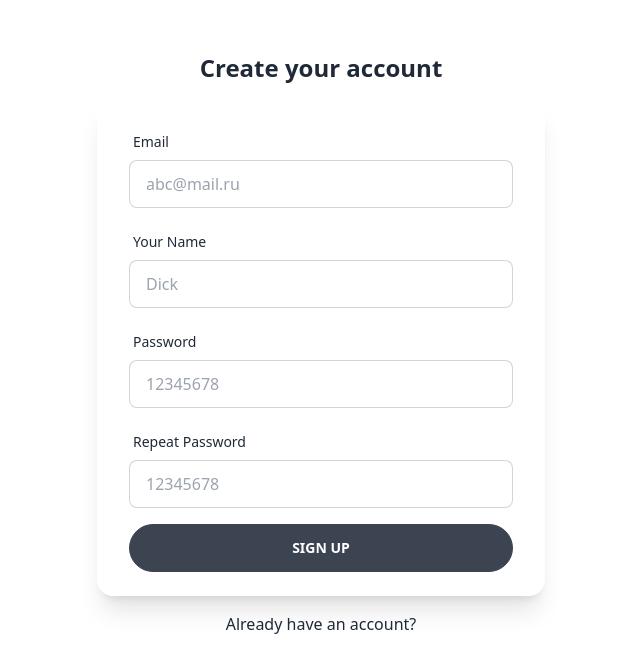
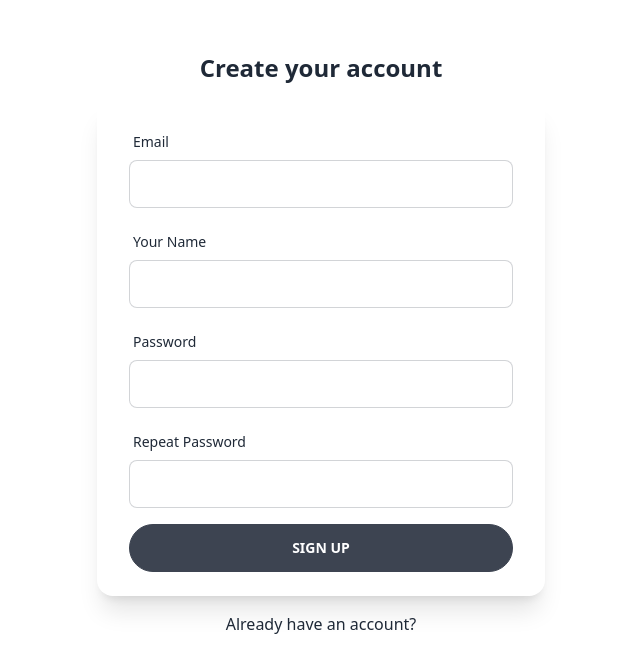
Before and after one commit to bryzZz/Course-Project, a React (Vite) app: page /register in a window 1280 px wide. Shown: the part 108-780 px from the top of the page, without its empty margins (319-959 px from the left). Built offline with nearby package versions, Linux system fonts and the light colour scheme; no server answers.

Commit message:
create shared Input component, refactor

```diff
--- /dev/null
+++ b/src/components/UI/Input.tsx
@@ -0,0 +1,27 @@
+/* eslint-disable jsx-a11y/label-has-associated-control */
+import React, { forwardRef } from "react";
+
+interface InputProps
+  extends React.DetailedHTMLProps<
+    React.InputHTMLAttributes<HTMLInputElement>,
+    HTMLInputElement
+  > {
+  label: string;
+}
+
+export const Input = forwardRef<HTMLInputElement, InputProps>(
+  ({ label, ...other }, ref) => {
+    return (
+      <div className="form-control w-full">
+        <label className="label">
+          <span className="label-text">{label}</span>
+        </label>
+        <input
+          className="input-bordered input w-full focus:border-primary focus:outline-none"
+          ref={ref}
+          {...other}
+        />
+      </div>
+    );
+  }
+);
--- a/src/components/UI/index.ts
+++ b/src/components/UI/index.ts
@@ -1,2 +1,3 @@
 export * from "./Modal";
 export * from "./Loading";
+export * from "./Input";
--- a/src/pages/EditMenu.tsx
+++ b/src/pages/EditMenu.tsx
@@ -1,3 +1,4 @@
+/* eslint-disable jsx-a11y/label-has-associated-control */
 /* eslint-disable jsx-a11y/no-static-element-interactions */
 /* eslint-disable jsx-a11y/click-events-have-key-events */
 import React, { useState } from "react";
@@ -6,7 +7,7 @@ import { useForm } from "react-hook-form";
 import { useQuery } from "react-query";
 import { useParams } from "react-router-dom";
 
-import { Loading, Modal } from "components/UI";
+import { Input, Loading, Modal } from "components/UI";
 import { menuKeys } from "constants/queryKeys";
 import { useBlocks } from "hooks";
 import { MenuService } from "services/MenuService";
@@ -71,17 +72,20 @@ export const EditMenu: React.FC = () => {
 
           <div className="flex w-full max-w-3xl flex-col gap-2">
             {blocks?.map((block) => (
-              <div key={block.id} className="flex rounded-md bg-base-300 p-4">
+              <div
+                key={block.id}
+                className="flex items-center gap-4 rounded-md bg-base-100 p-2 shadow hover:bg-base-200"
+              >
                 <div className="avatar">
-                  <div className="w-16 rounded-full">
+                  <div className="w-16 rounded-md">
                     <img src={block?.imageUrl} alt={block?.text} />
                   </div>
                 </div>
-                {block.text}
+                <h4 className="text-md font-bold">{block.text}</h4>
               </div>
             ))}
             <div
-              className="cursor-pointer rounded-2xl border-2 border-dashed border-base-content border-opacity-30 text-center text-lg hover:border-opacity-60"
+              className="cursor-pointer rounded-md border-2 border-dashed border-base-content border-opacity-30 py-6 text-center text-lg text-opacity-30 hover:border-opacity-60 active:border-primary active:text-primary"
               onClick={openModal}
             >
               Add New Dish
@@ -91,13 +95,19 @@ export const EditMenu: React.FC = () => {
       </Loading>
       <Modal isOpen={modalIsOpen} onClose={closeModal} title="Create block">
         <form className="flex flex-col gap-4" onSubmit={onSubmit}>
-          <input
-            className="modal-action rounded-lg border border-base-content border-opacity-30 bg-transparent py-2 px-3 outline-none focus:border-opacity-100"
-            placeholder="Title"
+          <Input
+            label="Title"
             type="text"
+            placeholder="Pepperoni pizza"
             {...register("text", { required: true })}
           />
-          <input type="file" accept="image/*" {...register("image")} />
+          <Input
+            className="file-input-bordered file-input w-full max-w-xs focus:outline-none"
+            label="Image"
+            type="file"
+            accept="image/*"
+            {...register("image")}
+          />
           <button className="btn w-full rounded-full" type="submit">
             <Loading loading={isBlockCreating} type="dots">
               Create
--- a/src/pages/Home.tsx
+++ b/src/pages/Home.tsx
@@ -6,7 +6,7 @@ import { useForm } from "react-hook-form";
 import { useNavigate } from "react-router-dom";
 
 import { Menu } from "components";
-import { Loading, Modal } from "components/UI";
+import { Input, Loading, Modal } from "components/UI";
 import { useMenus } from "hooks";
 import { convertToBase64 } from "utils";
 
@@ -78,27 +78,26 @@ export const Home: React.FC = () => {
 
       <Modal isOpen={modalIsOpen} onClose={closeModal} title="Create menu">
         <form className="flex flex-col gap-4" onSubmit={onSubmit}>
-          <input
-            className="modal-action rounded-lg border border-base-content border-opacity-30 bg-transparent py-2 px-3 outline-none focus:border-opacity-100"
-            placeholder="Title"
+          <Input
+            label="Title"
+            placeholder="My First Menu"
             type="text"
             {...register("title", { required: true })}
           />
-          <input
-            className="modal-action rounded-lg border border-base-content border-opacity-30 bg-transparent py-2 px-3 outline-none focus:border-opacity-100"
-            placeholder="Description"
+          <Input
+            label="Description"
+            placeholder="This menu is so cool"
             type="text"
             {...register("description", { required: true })}
           />
-          <input
+          <Input
+            className="file-input-bordered file-input w-full max-w-xs"
+            label="Avatar"
             type="file"
             accept="image/*"
             {...register("image", { required: true })}
           />
-          <button
-            className="rounded-lg bg-base-content bg-opacity-[0.95] p-3 text-base-100 hover:bg-opacity-100"
-            type="submit"
-          >
+          <button className="btn w-full rounded-md" type="submit">
             <Loading loading={isMenuCreating} type="dots">
               Create
             </Loading>
--- a/src/pages/Login.tsx
+++ b/src/pages/Login.tsx
@@ -5,7 +5,7 @@ import { observer } from "mobx-react-lite";
 import { useForm } from "react-hook-form";
 import { Link } from "react-router-dom";
 
-import { Loading } from "components/UI";
+import { Input, Loading } from "components/UI";
 import { useStore } from "hooks";
 import { LoginData } from "types";
 
@@ -23,28 +23,16 @@ export const Login: React.FC = observer(() => {
       <h2 className="text-2xl font-semibold">Login</h2>
       <div className="w-full max-w-md overflow-hidden rounded-2xl py-6 px-8 shadow-xl">
         <form className="flex flex-col gap-4" onSubmit={onSubmit}>
-          <div className="form-control w-full">
-            <label className="label">
-              <span className="label-text">Email</span>
-            </label>
-            <input
+          <Input
+            label="Email"
             type="email"
-              placeholder="abc@mail.ru"
-              className="input-bordered input w-full focus:border-primary focus:outline-none"
             {...register("email", { required: true })}
           />
-          </div>
-          <div className="form-control w-full">
-            <label className="label">
-              <span className="label-text">Password</span>
-            </label>
-            <input
+          <Input
+            label="Password"
             type="password"
-              placeholder="12345678"
-              className="input-bordered input w-full focus:border-primary focus:outline-none"
             {...register("password", { required: true })}
           />
-          </div>
           <button className="btn w-full rounded-full" type="submit">
             <Loading loading={status === "loading"} type="dots">
               Log In
--- a/src/pages/Register.tsx
+++ b/src/pages/Register.tsx
@@ -5,7 +5,7 @@ import { observer } from "mobx-react-lite";
 import { useForm } from "react-hook-form";
 import { Link } from "react-router-dom";
 
-import { Loading } from "components/UI";
+import { Input, Loading } from "components/UI";
 import { useStore } from "hooks";
 import { RegisterData } from "types";
 
@@ -29,50 +29,26 @@ export const Register: React.FC = observer(() => {
       <h2 className="text-2xl font-semibold">Create your account</h2>
       <div className="w-full max-w-md overflow-hidden rounded-2xl py-6 px-8 shadow-xl">
         <form className="flex flex-col gap-4" onSubmit={onSubmit}>
-          <div className="form-control w-full">
-            <label className="label">
-              <span className="label-text">Email</span>
-            </label>
-            <input
+          <Input
+            label="Email"
             type="email"
-              placeholder="abc@mail.ru"
-              className="input-bordered input w-full focus:border-primary focus:outline-none"
             {...register("email", { required: true })}
           />
-          </div>
-          <div className="form-control w-full">
-            <label className="label">
-              <span className="label-text">Your Name</span>
-            </label>
-            <input
+          <Input
+            label="Your Name"
             type="text"
-              placeholder="Dick"
-              className="input-bordered input w-full focus:border-primary focus:outline-none"
             {...register("name", { required: true })}
           />
-          </div>
-          <div className="form-control w-full">
-            <label className="label">
-              <span className="label-text">Password</span>
-            </label>
-            <input
+          <Input
+            label="Password"
             type="password"
-              placeholder="12345678"
-              className="input-bordered input w-full focus:border-primary focus:outline-none"
             {...register("password", { required: true })}
           />
-          </div>
-          <div className="form-control w-full">
-            <label className="label">
-              <span className="label-text">Repeat Password</span>
-            </label>
-            <input
+          <Input
+            label="Repeat Password"
             type="password"
-              placeholder="12345678"
-              className="input-bordered input w-full focus:border-primary focus:outline-none"
             {...register("confirmPassword", { required: true })}
           />
-          </div>
           <button className="btn w-full rounded-full" type="submit">
             <Loading loading={userStore.status === "loading"} type="dots">
               Sign Up
--- a/src/store/UserStore.ts
+++ b/src/store/UserStore.ts
@@ -2,14 +2,13 @@
 /* eslint-disable class-methods-use-this */
 /* eslint-disable prefer-destructuring */
 
-import axios, { AxiosResponse, GenericAbortSignal } from "axios";
-import { flow, makeAutoObservable } from "mobx";
+import { GenericAbortSignal } from "axios";
+import { makeAutoObservable } from "mobx";
 
 import { AuthService } from "services/AuthService";
-import { AuthResponse, FlowReturn, LoginData, RegisterData, User } from "types";
+import { FlowReturn, LoginData, RegisterData, User } from "types";
 import { requestRefresh } from "utils";
 
-import { API_URL } from "../http";
 import { RootStore } from "./RootStore";
 
 type Status = "init" | "loading" | "success" | "error";
@@ -84,8 +83,6 @@ export class UserStore {
   };
 
   *checkAuth(signal: GenericAbortSignal): FlowReturn<typeof requestRefresh> {
-    this.status = "init";
-
     const res = yield this.apiRequest(
       () => requestRefresh(signal),
       true
```
Lines whose indentation alone changed are shown as unchanged.
